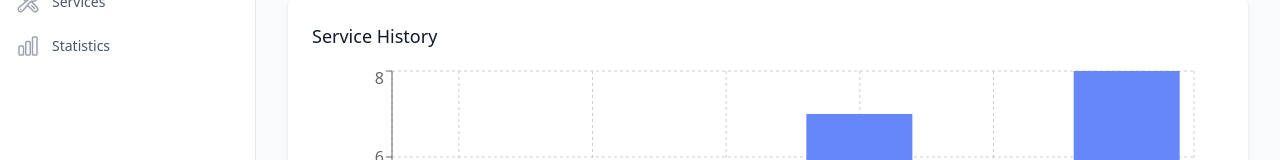
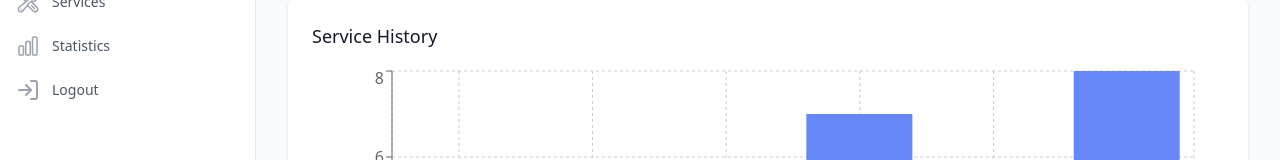
Before and after one commit to factorgh/cleaning-gh, a React (Vite) app: page / in a window 1280 px wide. Shown: the part 214-374 px from the top of the page. Built offline with nearby package versions, Linux system fonts and the light colour scheme; sample sign-in values are in the browser's storage.

Commit message:
FINAL UPDATE

```diff
--- a/package.json
+++ b/package.json
@@ -13,6 +13,7 @@
     "@heroicons/react": "^2.2.0",
     "@tanstack/react-query": "^5.62.7",
     "antd": "^5.22.5",
+    "lucide-react": "^0.468.0",
     "react": "^18.3.1",
     "react-dom": "^18.3.1",
     "react-router-dom": "^7.0.2",
--- a/src/components/Layout.jsx
+++ b/src/components/Layout.jsx
@@ -6,6 +6,7 @@ import {
   UserGroupIcon,
   WrenchScrewdriverIcon,
 } from "@heroicons/react/24/outline";
+import { LogInIcon } from "lucide-react";
 
 import { Link, useLocation } from "react-router-dom";
 
@@ -15,6 +16,7 @@ const navigation = [
   { name: "Cars", href: "/cars", icon: TruckIcon },
   { name: "Services", href: "/services", icon: WrenchScrewdriverIcon },
   { name: "Statistics", href: "/statistics", icon: ChartBarIcon },
+  { name: "Logout", href: "/login", icon: LogInIcon },
 ];
 
 export function Layout({ children }) {
```
Also changed, not shown: 1 other file (tests, documents, lock files or other folders).
